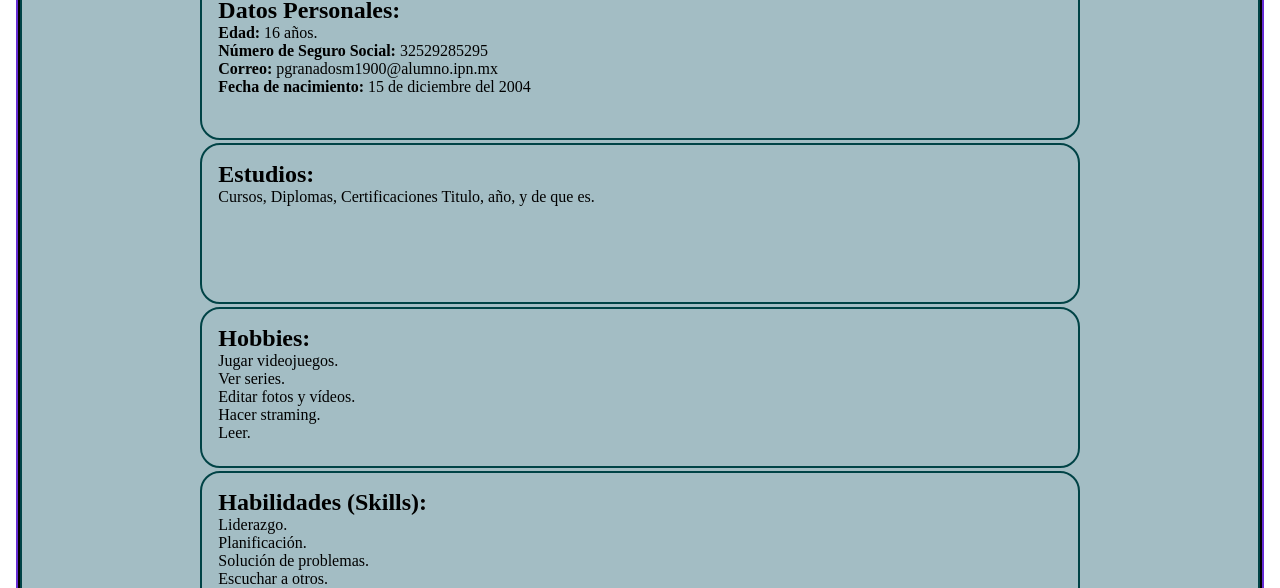
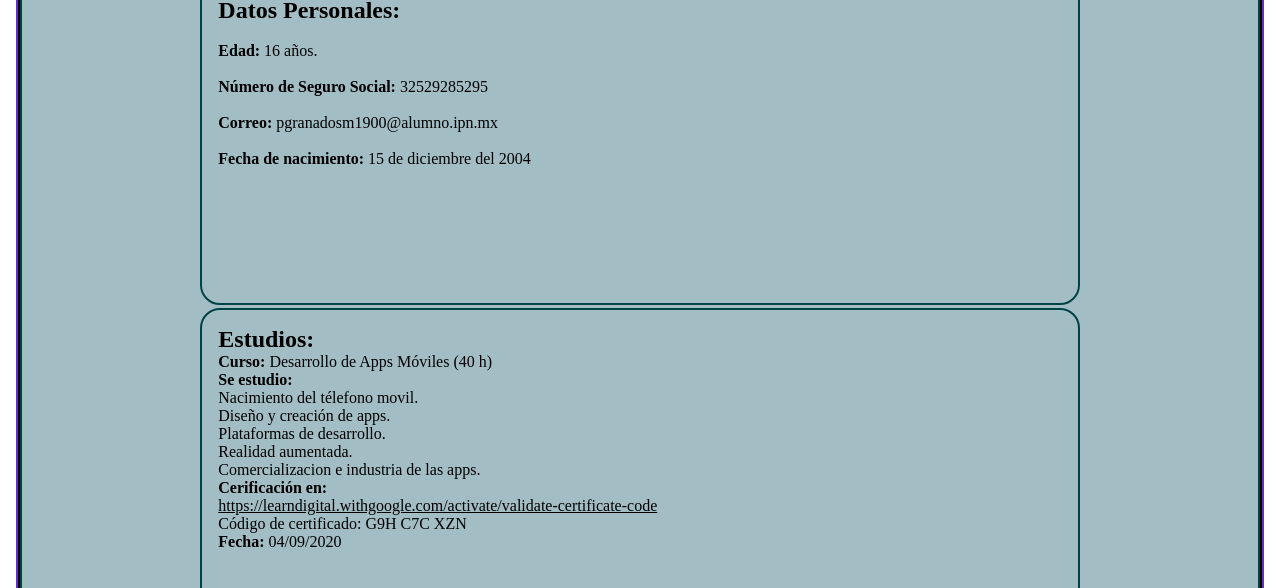
Before and after one commit to PabloGranados/4IV7-PSW-Granados-Martinez-Pablo, a plain HTML site: page index.html in a window 1280 px wide. Shown: the part 168-756 px from the top of the page. Drawn offline with Linux system fonts and the light colour scheme.

Commit message:
Curriculum

```diff
--- a/CSS/masterstyle.css
+++ b/CSS/masterstyle.css
@@ -26,14 +26,14 @@ nav, section, footer, article, aside{
 article{
     width: 70%;
     display: inline-block;
-    height: 125px;
+    height: 290px;
     background-color: rgb(163, 189, 196);
 }
 
 aside{
     width: 50%;
     display: inline-block;
-    height: 90px;
+    height: 125px;
     background-color: rgb(163, 189, 196);
 }
 
--- a/index.html
+++ b/index.html
@@ -20,34 +20,55 @@
         <article>
             <h2>Datos Personales:</h2>
             <p>
+            <br>
             <b>Edad:</b> 16 años.<br>
+            <br>
             <b>Número de Seguro Social:</b> 32529285295<br>
+            <br>
             <b>Correo:</b> pgranadosm1900@alumno.ipn.mx<br>
+            <br>
             <b>Fecha de nacimiento:</b> 15 de diciembre del 2004
             </p>
         </article>
         <article>
             <h2>Estudios:</h2>
-            <p> Cursos, Diplomas, Certificaciones
-            Titulo, año, y de que es.
+            <p>
+            <b>Curso:</b> Desarrollo de Apps Móviles (40 h) <br>
+            <b>Se estudio:</b><br>
+            Nacimiento del télefono movil.<br>
+            Diseño y creación de apps.<br>
+            Plataformas de desarrollo.<br>
+            Realidad aumentada.<br>
+            Comercializacion e industria de las apps.<br>
+            <b>Cerificación en:</b><br> <a href="https://learndigital.withgoogle.com/activate/validate-certificate-code">https://learndigital.withgoogle.com/activate/validate-certificate-code</a>
+            <br>
+            Código de certificado: G9H C7C XZN
+            <br>
+            <b>Fecha:</b> 04/09/2020
             </p>
         </article>
         <article>
             <h2>Hobbies:</h2>
-            <p>Jugar videojuegos.<br>
-                Ver series.<br>
-                Editar fotos y vídeos.<br>
-                Hacer straming.<br>
-                Leer.
+            <p><br>Jugar videojuegos.<br>
+                <br>Ver series.<br>
+                <br>Editar fotos y vídeos.<br>
+                <br>Hacer straming.<br>
+                <br>Leer.
             </p>
         </article>
         <article>
             <h2>Habilidades (Skills):</h2>
-            <p>Liderazgo.<br>
+            <p><br>
+                Liderazgo.<br>
+                <br>
                 Planificación.<br>
+                <br>
                 Solución de problemas.<br>
+                <br>
                 Escuchar a otros.<br>
+                <br>
                 Facilidad de dialogo.<br>
+                <br>
                 Creativo.
             </p>
         </article>
```
